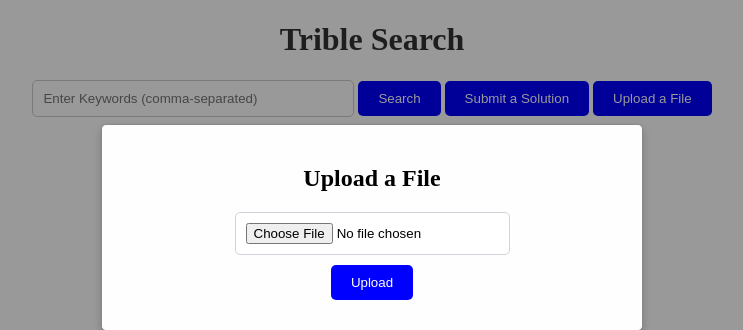
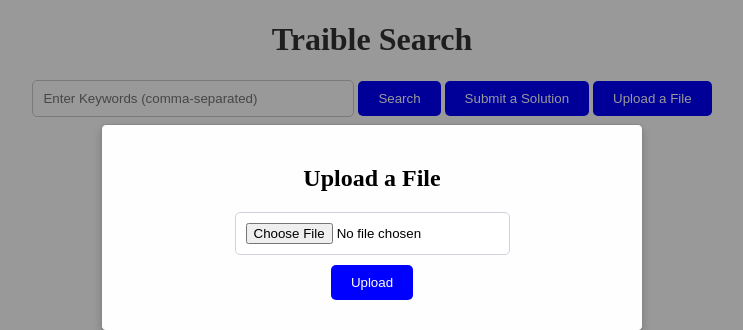
Before and after one commit to AquaBread/tribleProject, a Flask app: page / in a window 1280 px wide. Shown: the top 330 px of the page, without its empty margins (268-1011 px from the left). Run offline with Flask 3, Linux system fonts and the light colour scheme; some libraries are stand-ins or nearby versions.

Commit message:
trible -> traible

```diff
--- a/app.py
+++ b/app.py
@@ -15,7 +15,7 @@ socketio = SocketIO(app)
 UPLOAD_FOLDER = 'resources/uploads'
 app.config['UPLOAD_FOLDER'] = UPLOAD_FOLDER
 INDEX_FILE_PATH = 'resources/index.json'
-FORUM_FILE_PATH = 'data/tribleKnowledge/tkData.json'
+FORUM_FILE_PATH = 'data/traibleKnowledge/tkData.json'
 ALLOWED_EXTENSIONS = {'pdf'}
 
 PDF_FILE_PATH = INDEX_FILE_PATH
--- a/static/css/styles.css
+++ b/static/css/styles.css
@@ -22,14 +22,14 @@ h1, h2 {
     display: none;
 }
 
-/********************** Style for Trible Search link **********************/
-.tribble-search-link {
+/********************** Style for Traible Search link **********************/
+.traible-search-link {
     color: #333;
     text-decoration: none;
     transition: color 0.3s ease;
 }
 
-.tribble-search-link:hover {
+.traible-search-link:hover {
     color: rgb(0, 162, 255);
     cursor: pointer;
 }
@@ -92,7 +92,7 @@ h1, h2 {
     overflow-y: auto;
 }
 
-/********************* Trible Knowledge Forum styles *********************/
+/********************* Traible Knowledge Forum styles *********************/
 #forum-form {
     background-color: #f9f9f9;
     padding: 20px;
--- a/static/js/app.js
+++ b/static/js/app.js
@@ -64,7 +64,7 @@ function displaySearchInfo(data) {
     const searchInfoDiv = document.getElementById("search-info");
     searchInfoDiv.innerHTML = `<b>Search Duration:</b> ${data.duration.toFixed(3)} seconds <br><b>Results Found:</b> ${data.num_results}`;
 
-    document.getElementById("trible-knowledge-heading").classList.remove("hidden");
+    document.getElementById("traible-knowledge-heading").classList.remove("hidden");
     document.getElementById("pdf-results-heading").classList.remove("hidden");
 }
 
@@ -138,7 +138,7 @@ document.addEventListener('DOMContentLoaded', function() {
 function displayResults(tkResults, pdfResults, keywords) {
     const tkResultsDiv = document.getElementById("tk-results");
     const pdfResultsDiv = document.getElementById("pdf-results");
-    const tribleKnowledgeHeading = document.getElementById("trible-knowledge-heading");
+    const traibleKnowledgeHeading = document.getElementById("traible-knowledge-heading");
     const pdfResultsHeading = document.getElementById("pdf-results-heading");
 
     tkResultsDiv.innerHTML = "";
@@ -157,7 +157,7 @@ function displayResults(tkResults, pdfResults, keywords) {
     }
 
     if (tkResults.length > 0) {
-        tribleKnowledgeHeading.classList.remove("hidden");
+        traibleKnowledgeHeading.classList.remove("hidden");
 
         keywords.forEach(keyword => {
             const keywordDiv = document.createElement("div");
--- a/templates/index.html
+++ b/templates/index.html
@@ -3,13 +3,13 @@
 <head>
     <meta charset="UTF-8">
     <meta name="viewport" content="width=device-width, initial-scale=1.0">
-    <title>Trible</title>
+    <title>Traible</title>
     <link rel="stylesheet" type="text/css" href="{{ url_for('static', filename='css/styles.css') }}">
     <script src="https://cdn.jsdelivr.net/npm/canvas-confetti@1.4.0/dist/confetti.browser.min.js"></script>
     <script src="https://cdnjs.cloudflare.com/ajax/libs/socket.io/4.4.1/socket.io.js"></script>
 </head>
 <body>
-    <h1 id="top"><a href="/" class="tribble-search-link">Trible Search</a></h1>
+    <h1 id="top"><a href="/" class="traible-search-link">Traible Search</a></h1>
 
     <div class="search-container">
         <input type="text" id="keywords" name="keywords" placeholder="Enter Keywords (comma-separated)">
@@ -46,14 +46,14 @@
 
     <div class="container">
         <div class="left-column scrollable">
-            <h2 id="pdf-results-heading" class="hidden"><a href="/" class="tribble-search-link">PDF Results</a></h2>
+            <h2 id="pdf-results-heading" class="hidden"><a href="/" class="traible-search-link">PDF Results</a></h2>
             <div id="pdf-results">
                 <div id="results"></div>
             </div>
         </div>
 
         <div class="right-column scrollable">
-            <h2 id="trible-knowledge-heading" class="hidden">Trible Knowledge</h2>
+            <h2 id="traible-knowledge-heading" class="hidden">Traible Knowledge</h2>
             <div id="tk-results" class="results-container"></div>
         </div>
     </div>
```
